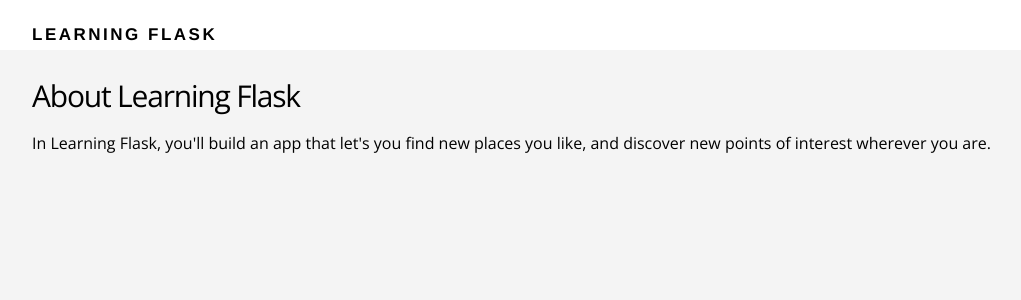
After one commit to marlon68ve/learning-flaskold, a Flask app: page /about in a window 1280 px wide. The commit adds this page. Shown: the top 300 px of the page, without its empty margins (108-1129 px from the left). Run offline with Flask 2, Linux system fonts and the light colour scheme.

Commit message:
About page

```diff
--- a/routes.py
+++ b/routes.py
@@ -6,6 +6,9 @@
 def index():
 	return render_template("index.html")
 
+@app.route("/about")
+def about():
+	return render_template("about.html")
 
 if __name__ == "__main__":
 	app.run(debug=True)
--- /dev/null
+++ b/templates/about.html
@@ -0,0 +1,12 @@
+{% extends "layout.html" %}
+
+{% block content %}
+<main class="about-section">
+	<div class="container">
+
+		<h2>About Learning Flask</h2>
+			<p> In Learning Flask, you'll build an app that let's you find new places you like, and discover new points of interest wherever you are.</p>
+
+	</div>
+</main>
+{% endblock %}
--- a/templates/index.html
+++ b/templates/index.html
@@ -6,7 +6,7 @@
 		<div class="section-content">
 			<h2>Discvover places near you.</h2>
 			<a href="#" class="btn-primary">Sign up</a>
-			<a href="#" class="btn-secondary">Learn more</a>
+			<a href="{{ url_for('about') }}" class="btn-secondary">Learn more</a>
 		</div>
 		<div class="section-device">
 			<img src="static/img/device.png">
```
